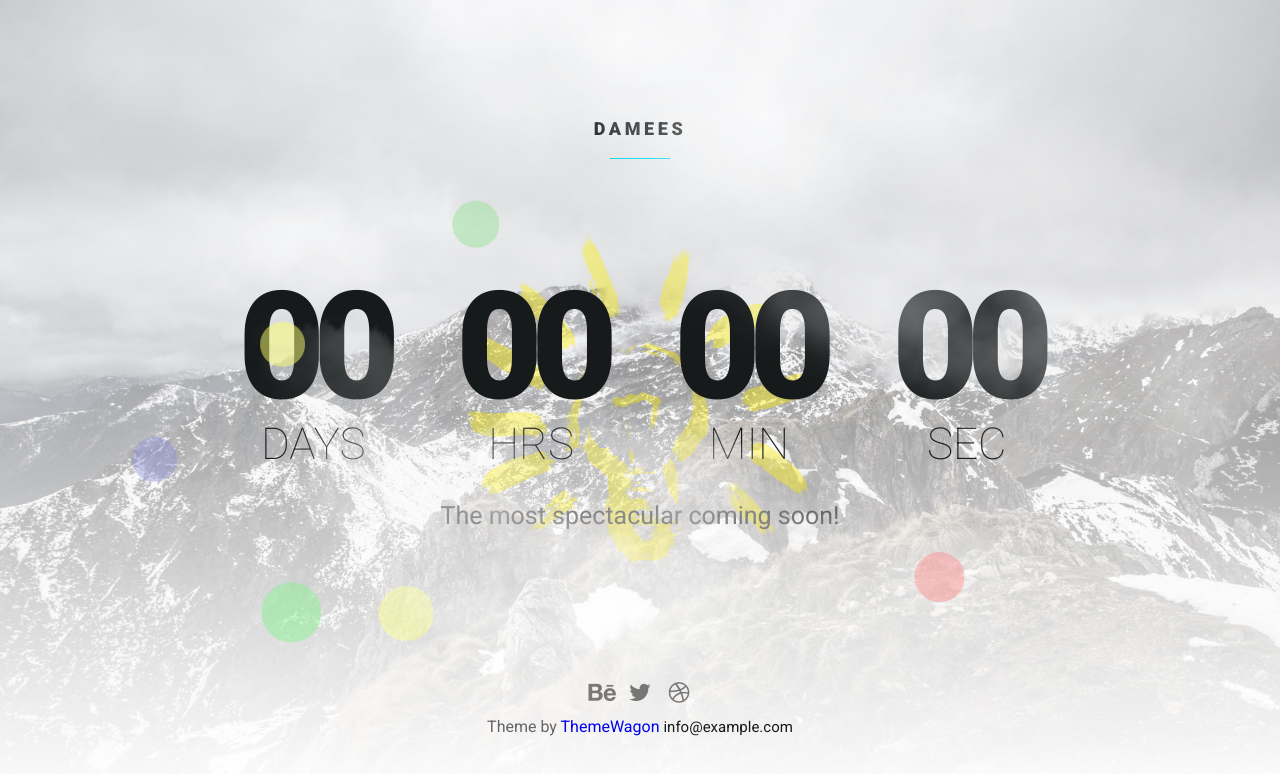
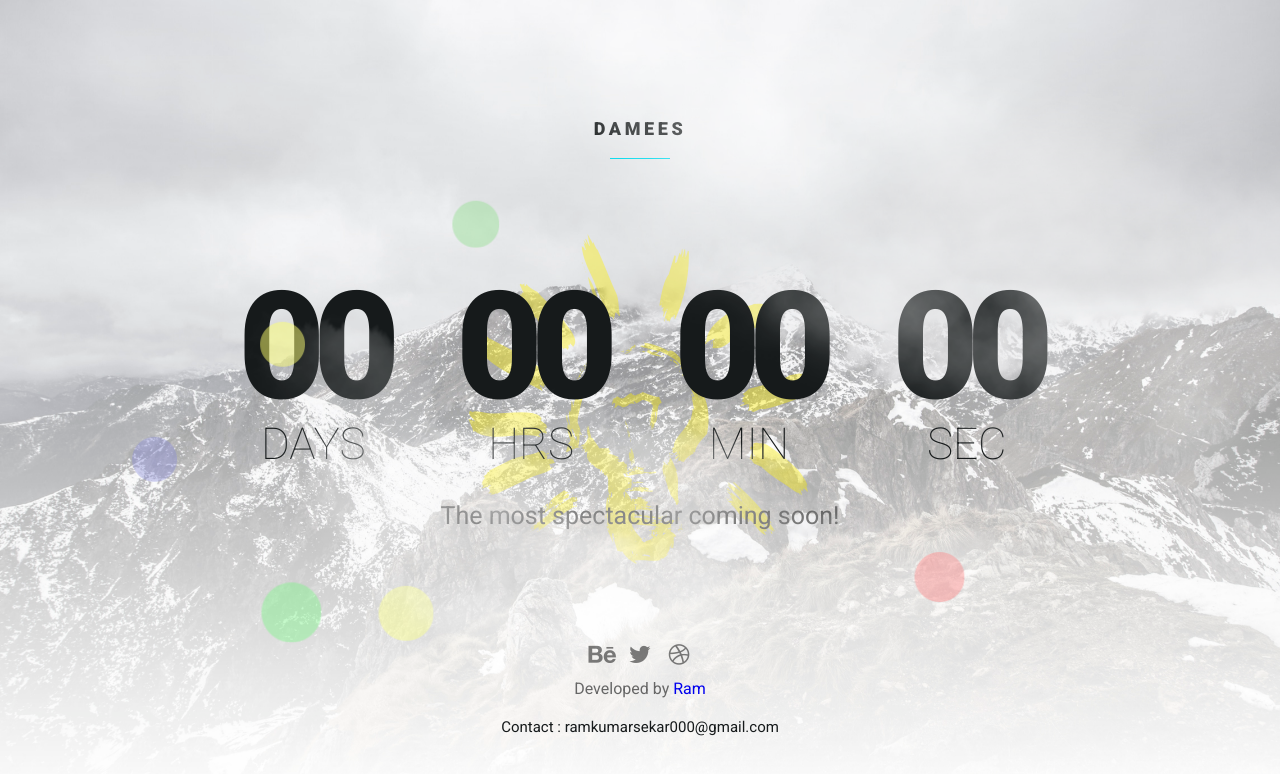
Before and after one commit to ramkumarsekar/damees-trial, a plain HTML site: page index.html in a window 1280 px wide. Drawn offline with Linux system fonts and the light colour scheme.

Commit message:
ram dev added

```diff
--- a/index.html
+++ b/index.html
@@ -169,8 +169,8 @@
                                 <a class="dribbble" href="#"><i class="fa fa-dribbble"></i></a>
                             </li>
                         </ul>
-                        Theme by <a href="https://themewagon.com/" target="_blank">ThemeWagon</a>
-                        <a class="mail" href="mailto:info@example.com?subject=Hi%20ThemeWagon!">info@example.com</a>
+                        Developed by <a href="https://www.damees.com/" target="_blank">Ram</a><br><br>
+                        <a class="mail" href="mailto:ramkumarsekar000@example.com?subject=Hi%20ram!">Contact : ramkumarsekar000@gmail.com</a>
                     </div>
                 </li>
             </ul>
```
